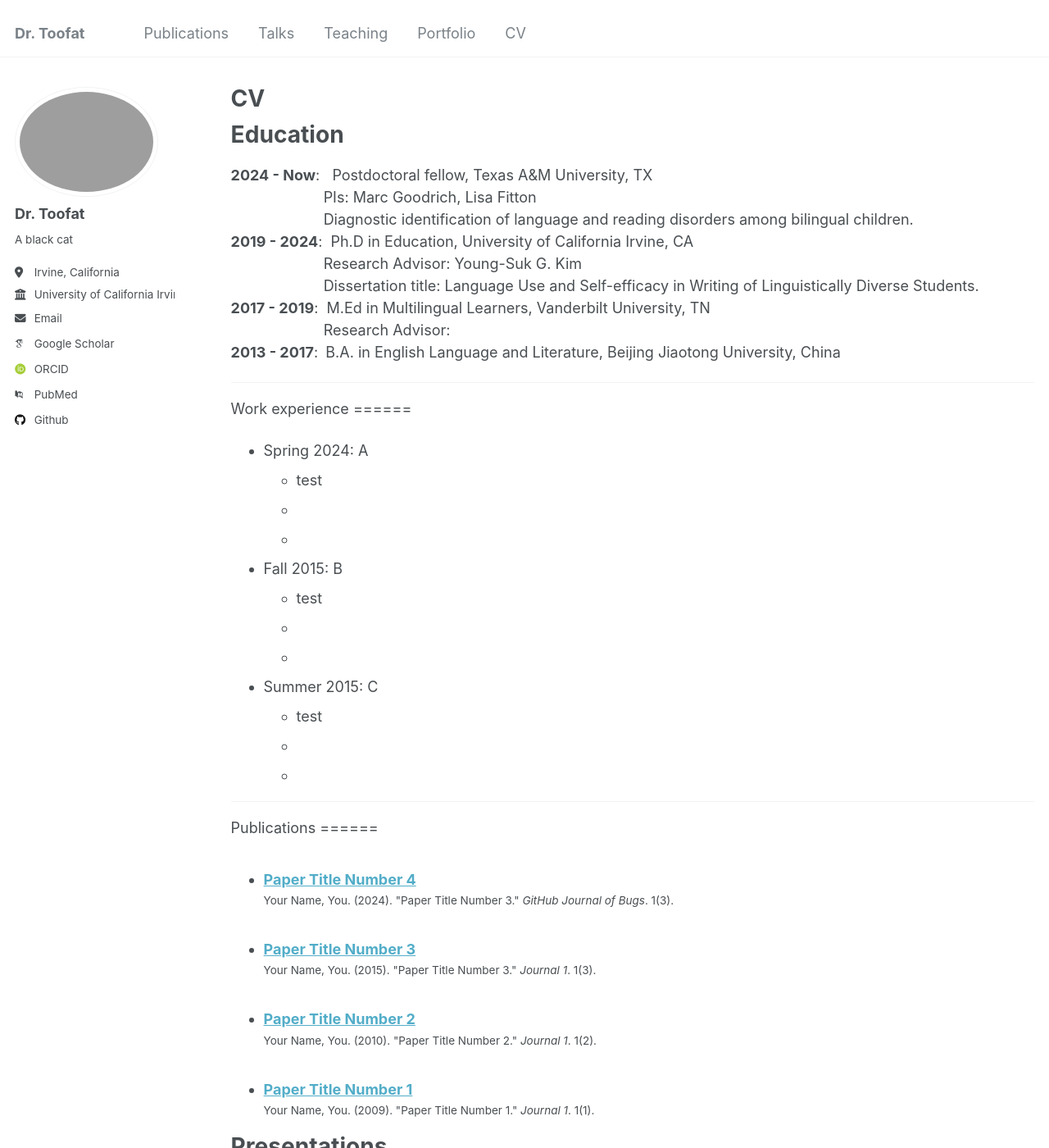
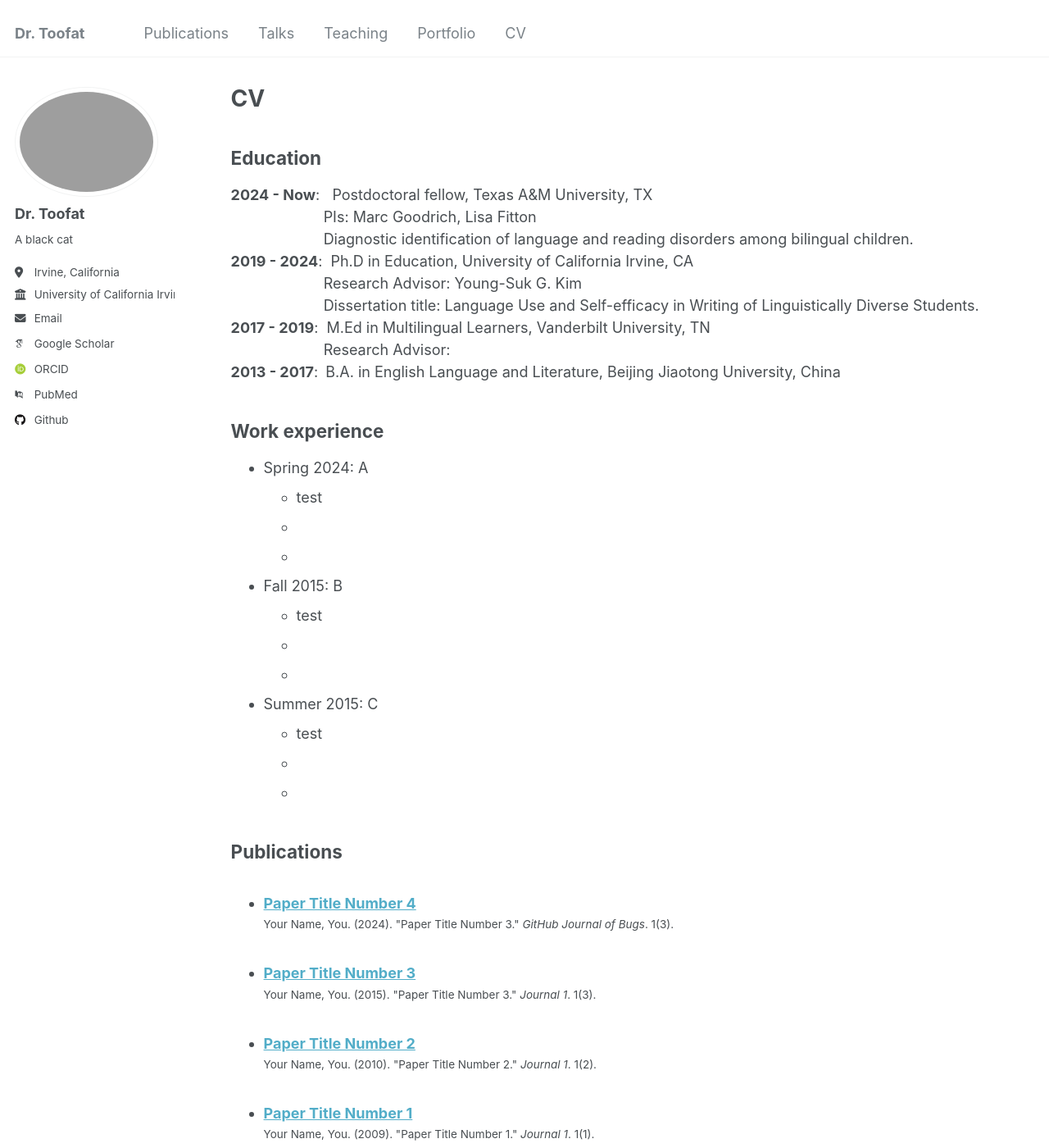
Before and after one commit to AltriaCarrie/altriacarrie.github.io, a Jekyll site: the page built from _pages/cv.md, in a window 1280 px wide and 1400 px high. Shown: the whole window at 82% size. Built offline with Jekyll 4.4.1, drawn with Linux system fonts in a browser that asks for light colours; some web fonts are replaced.

Commit message:
Update cv.md

```diff
--- a/_pages/cv.md
+++ b/_pages/cv.md
@@ -9,8 +9,9 @@ redirect_from:
 
 {% include base_path %}
 
+
 Education
-======
+------
 **2024 - Now**: &nbsp; Postdoctoral fellow, Texas A&M University, TX
 &emsp;&emsp;&emsp;&emsp;&emsp;&emsp;&nbsp;PIs: Marc Goodrich, Lisa Fitton
 &emsp;&emsp;&emsp;&emsp;&emsp;&emsp;&nbsp;Diagnostic identification of language and reading disorders among bilingual children.
@@ -21,9 +22,9 @@ Education
 &emsp;&emsp;&emsp;&emsp;&emsp;&emsp;&nbsp;Research Advisor:
 **2013 - 2017**:&ensp;B.A. in English Language and Literature, Beijing Jiaotong University, China
 
+
+Work experience
 ------
-Work experience
-======
 * Spring 2024: A
   * test
   *
@@ -39,25 +40,28 @@ Work experience
   *
   *
 
+
+Publications
 ------
-Publications
-======
   <ul>{% for post in site.publications reversed %}
     {% include archive-single-cv.html %}
   {% endfor %}</ul>
 
+
 Presentations
-======
+------
   <ul>{% for post in site.talks reversed %}
     {% include archive-single-talk-cv.html  %}
   {% endfor %}</ul>
 
+
 Teaching
-======
+------
   <ul>{% for post in site.teaching reversed %}
     {% include archive-single-cv.html %}
   {% endfor %}</ul>
 
+
 Service and leadership
-======
+------
 * test
```
